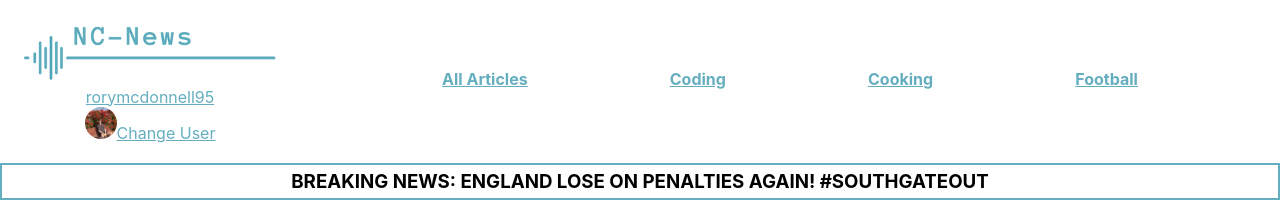
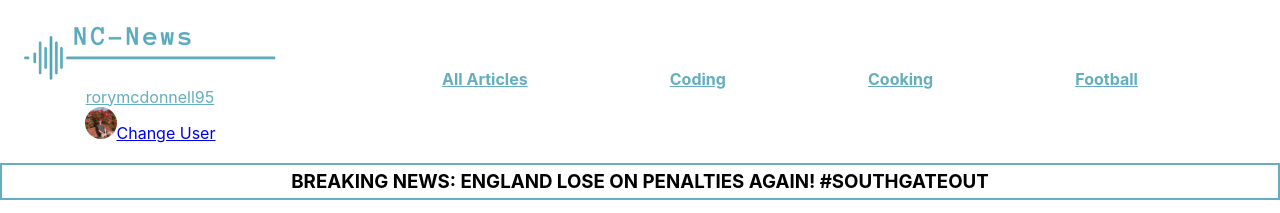
Before and after one commit to rorymcdonnell/nc-news, a React (Create React App) app: page / in a window 1280 px wide. Shown: the top 213 px of the page. Built offline with nearby package versions, Linux system fonts and the light colour scheme; no server answers.

Commit message:
small tweak on a link

```diff
--- a/src/components/common/Header.jsx
+++ b/src/components/common/Header.jsx
@@ -21,10 +21,9 @@ const Header = () => {
               src={userLoggedIn.avatar_url}
               alt="user-img"
             ></img>
-            <span>
-              Change User
-              <Link to="/users"></Link>
-            </span>
+            <Link to="/users">
+              <span>Change User</span>
+            </Link>
           </Link>
         </div>
         <div className="navebar">
```
